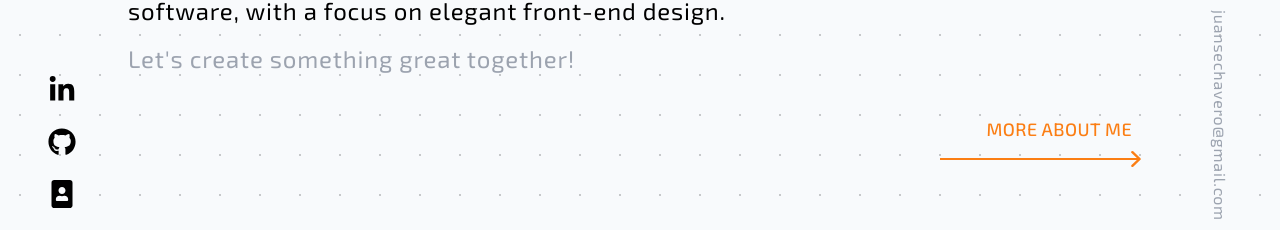
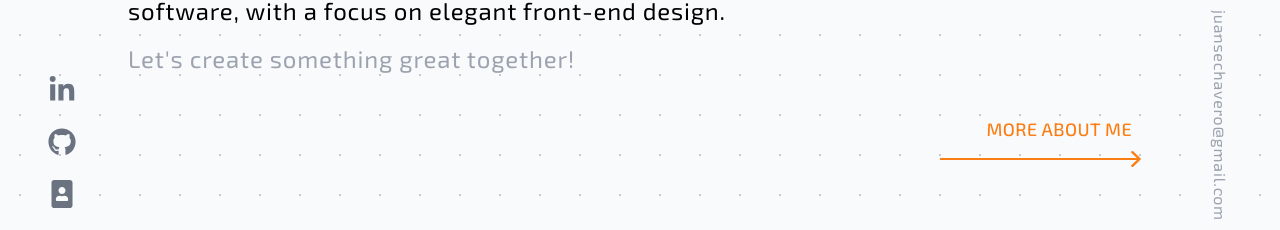
Before and after one commit to JuanseChavero/portfolio_next13, a Next.js app: page / in a window 1280 px wide. Shown: the part 465-695 px from the top of the page. Built offline with nearby package versions, Linux system fonts and the light colour scheme.

Commit message:
Add "data" folder to tailwind config

```diff
--- a/tailwind.config.js
+++ b/tailwind.config.js
@@ -7,6 +7,7 @@ module.exports = {
     './app/**/*.{js,ts,jsx,tsx}',
     './pages/**/*.{js,ts,jsx,tsx}',
     './components/**/*.{js,ts,jsx,tsx}',
+    './data/**/*.{js,ts,jsx,tsx}',
   ],
   darkMode: 'class',
   theme: {
@@ -21,9 +22,6 @@ module.exports = {
       fontFamily: {
         sans: ['var(--font-global)'],
         header: ['var(--font-header)'],
-      },
-      backgroundImage: {
-        'gradient-radial': 'radial-gradient(var(--tw-gradient-stops))',
       },
       animation: {
         'slide-up': 'slideUpAndFade 500ms ease',
```
